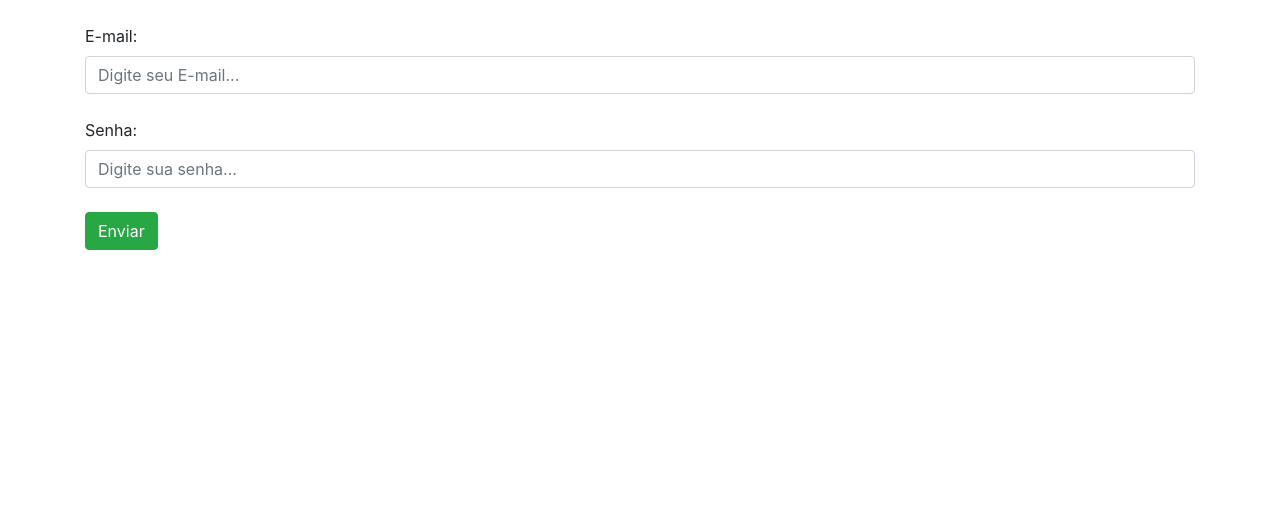
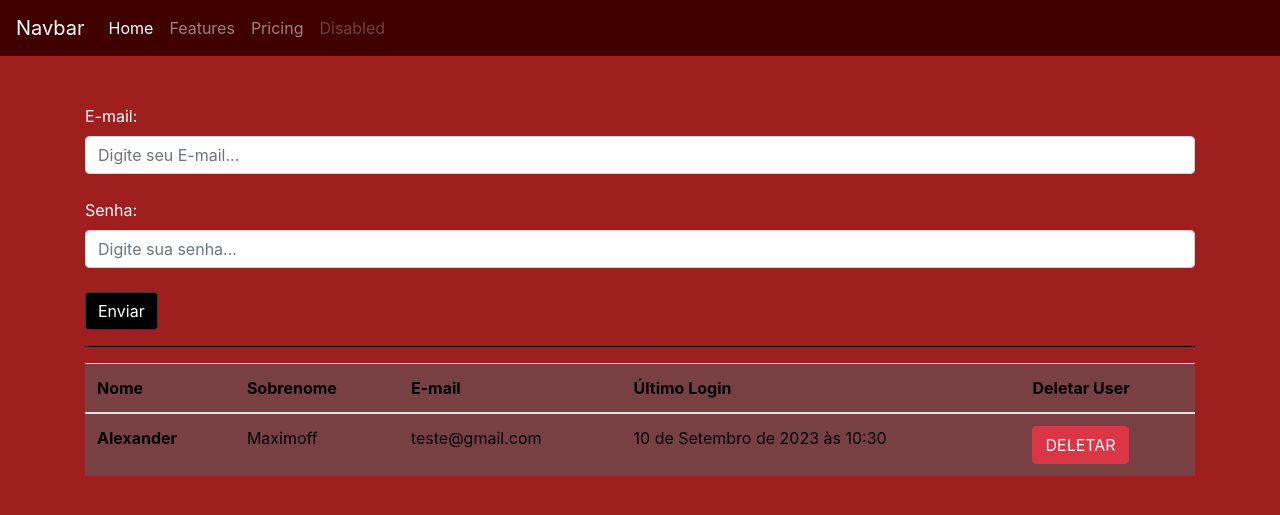
Before and after one commit to petraiosklytometis/tumnus, a Django app: page /auth/cadastrar_vendedor/ in a window 1280 px wide. Shown: the top 515 px of the page. Run offline with Django 4.2, Linux system fonts and the light colour scheme; data comes from the database, SQL or seed files in the repository; both versions use the stored data as it was after the commit.

Commit message:
:construction: feat: Login, auth & messages

```diff
--- a/templates/base.html
+++ b/templates/base.html
@@ -1,3 +1,4 @@
+{% load static %}
 <!doctype html>
 <html lang="pt-BR">
   <head>
@@ -5,14 +6,38 @@
     <meta charset="utf-8">
     <meta name="viewport" content="width=device-width, initial-scale=1, shrink-to-fit=no">
     <link rel="stylesheet" href="https://cdn.jsdelivr.net/npm/bootstrap@4.6.2/dist/css/bootstrap.min.css" integrity="sha384-xOolHFLEh07PJGoPkLv1IbcEPTNtaed2xpHsD9ESMhqIYd0nLMwNLD69Npy4HI+N" crossorigin="anonymous">
+    <link rel="stylesheet" href="{% static 'usuarios/css/base.css' %}">
 
     {% block 'head' %}
 
     {% endblock %}
 
+    <nav class="navbar navbar-expand-lg navbar-dark bg-nav">
+      <a class="navbar-brand" href="#">Navbar</a>
+      <button class="navbar-toggler" type="button" data-toggle="collapse" data-target="#navbarNav" aria-controls="navbarNav" aria-expanded="false" aria-label="Toggle navigation">
+        <span class="navbar-toggler-icon"></span>
+      </button>
+      <div class="collapse navbar-collapse" id="navbarNav">
+        <ul class="navbar-nav">
+          <li class="nav-item active">
+            <a class="nav-link" href="#">Home <span class="sr-only">(current)</span></a>
+          </li>
+          <li class="nav-item">
+            <a class="nav-link" href="#">Features</a>
+          </li>
+          <li class="nav-item">
+            <a class="nav-link" href="#">Pricing</a>
+          </li>
+          <li class="nav-item">
+            <a class="nav-link disabled" href="#">Disabled</a>
+          </li>
+        </ul>
+      </div>
+    </nav>
+
     <title> {% block 'title' %} {% endblock %}</title>
   </head>
-  <body>
+  <body class="fundo">
 
     {% block 'body' %}
 
--- /dev/null
+++ b/templates/static/usuarios/css/base.css
@@ -0,0 +1,22 @@
+.fundo{
+    background-color: #9f1f1f;
+    color: white;
+}
+
+.bg-nav{
+    background-color: #400000;
+}
+
+.bg-hr{
+    background-color: black;
+}
+
+.bg-btn{
+    background-color: black;
+    color: white;
+}
+
+.bg-table{
+    background-color: #794044;
+    color: black;
+}
--- a/tumnus/urls.py
+++ b/tumnus/urls.py
@@ -1,8 +1,11 @@
 
 from django.contrib import admin
 from django.urls import path, include
+from django.conf import settings
+from django.conf.urls.static import static
 
 urlpatterns = [
     path('admin/', admin.site.urls),
     path('auth/', include('usuarios.urls')),
 ]
+urlpatterns + static(settings.STATIC_URL, document_root=settings.STATIC_ROOT)
--- a/usuarios/templates/cadastrar_vendedor.html
+++ b/usuarios/templates/cadastrar_vendedor.html
@@ -3,6 +3,11 @@
 
 {% block 'body' %}
   <div class='container'>
+    {% if messages %}{% endif %}
+      <br>
+      {% for message in messages %}
+      <div class='alert {{message.tags}}'>{{message}}</div>
+      {% endfor %}
     <form action='{% url 'cadastrar_vendedor' %}' method='POST'> {% csrf_token %}
       <br>
       <label>E-mail:</label>
@@ -11,7 +16,36 @@
       <label>Senha:</label>
       <input type="password" placeholder="Digite sua senha..." name="password" class='form-control'></input>
       <br>
-      <input type='submit' value='Enviar' class='btn btn-success'>
+      <input type='submit' value='Enviar' class='btn btn-dark bg-btn'>
     </form>
+    <hr class='bg-hr'>
+
+    <table class="table table-hover bg-table">
+      <thead>
+        <tr>
+          <th scope="col">Nome</th>
+          <th scope="col">Sobrenome</th>
+          <th scope="col">E-mail</th>
+          <th scope="col">Último Login</th>
+          <th scope="col">Deletar User</th>
+        </tr>
+      </thead>
+      <tbody>
+        {% for vendedor in vendedores %}
+          <tr>
+            <th>{{vendedor.first_name}}</th>
+            <td>{{vendedor.last_name}}</td>
+            <td>{{vendedor.email}}</td>
+            <td>{% if not vendedor.last_login %}
+                  Nunca fez login.
+                {% else %}
+                  {{vendedor.last_login}}</td>
+                {% endif %}
+
+            <td><a href="{% url 'delete_user' vendedor.id %}" class='btn btn-danger'>DELETAR</a></td>
+          </tr>
+        {% endfor %}
+      </tbody>
+    </table>
   </div>
 {% endblock %}
--- a/usuarios/urls.py
+++ b/usuarios/urls.py
@@ -5,4 +5,5 @@ urlpatterns = [
     path('cadastrar_vendedor/', views.cadastrar_vendedor, name='cadastrar_vendedor'),
     path('login/', views.login, name="login"),
     path('sair/', views.logout, name="sair"),
+    path('delete_user/<str:id>/', views.delete_user, name='delete_user')
 ]
--- a/usuarios/views.py
+++ b/usuarios/views.py
@@ -5,11 +5,14 @@ from .models import Users
 from django.shortcuts import redirect
 from django.urls import reverse
 from django.contrib import auth
+from django.shortcuts import get_object_or_404
+from django.contrib import messages
 
 @has_permission_decorator('cadastrar_vendedor')
 def cadastrar_vendedor(request):
     if request.method == 'GET':
-        return render(request, 'cadastrar_vendedor.html')
+        vendedores = Users.objects.filter(cargo='O')
+        return render(request, 'cadastrar_vendedor.html', {'vendedores': vendedores})
     if request.method == 'POST':
         email = request.POST.get('email')
         password = request.POST.get('password')
@@ -45,4 +48,13 @@ def login(request):
 def logout(request):
    request.session.flush()
    return redirect(reverse('login'))
+
+@has_permission_decorator('cadastrar_vendedor')
+def delete_user(request, id):
+   vendedor = get_object_or_404(Users, id=id)
+   vendedor.delete()
+   messages.add_message(request,
+                        messages.SUCCESS, 'Vendedor excluído com sucesso!')
+   return redirect(reverse('cadastrar_vendedor'))
+
 # Create your views here.
```
Also changed, not shown: tumnus/settings.py (+16 -2 lines), db.sqlite3.
